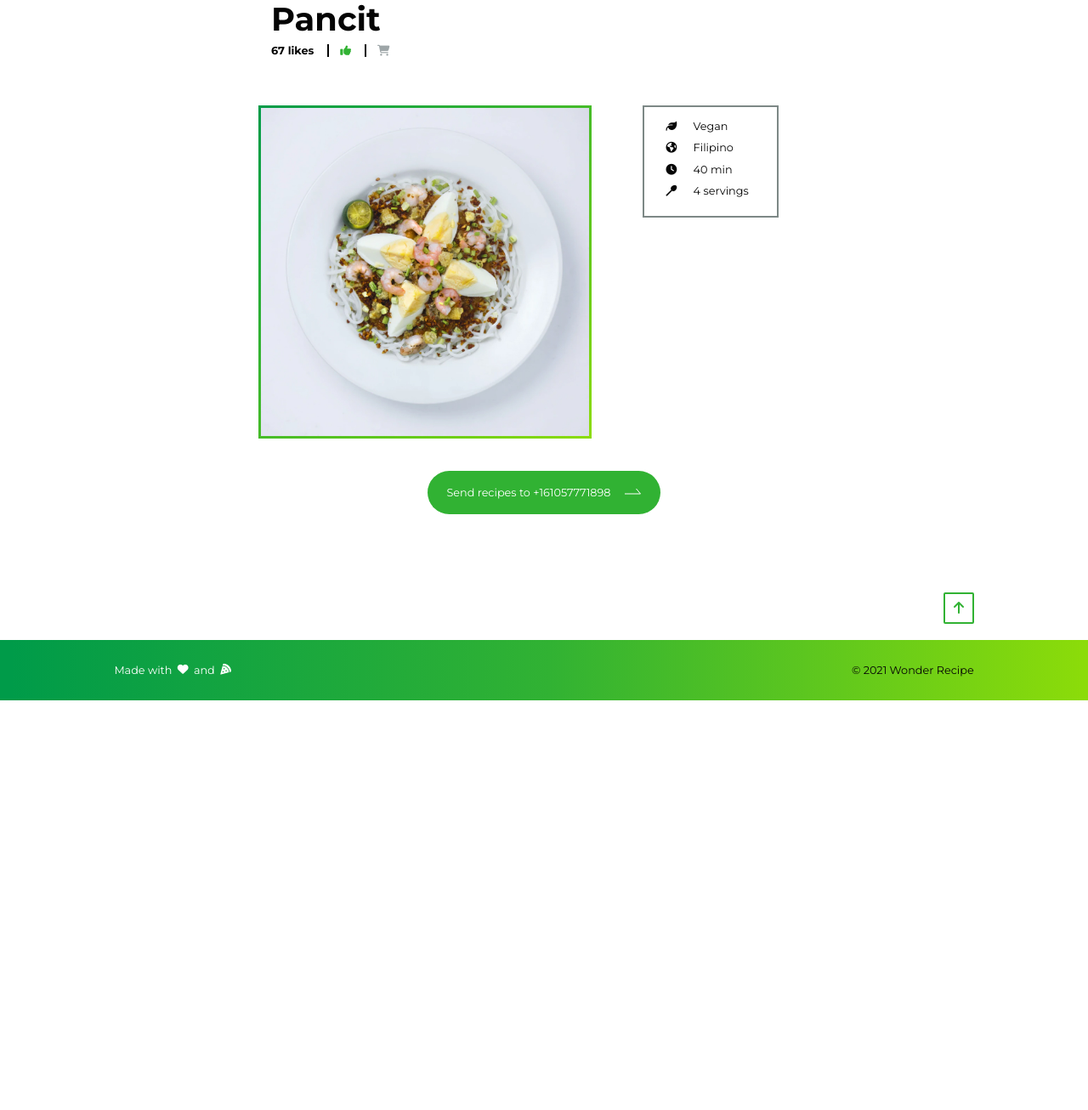
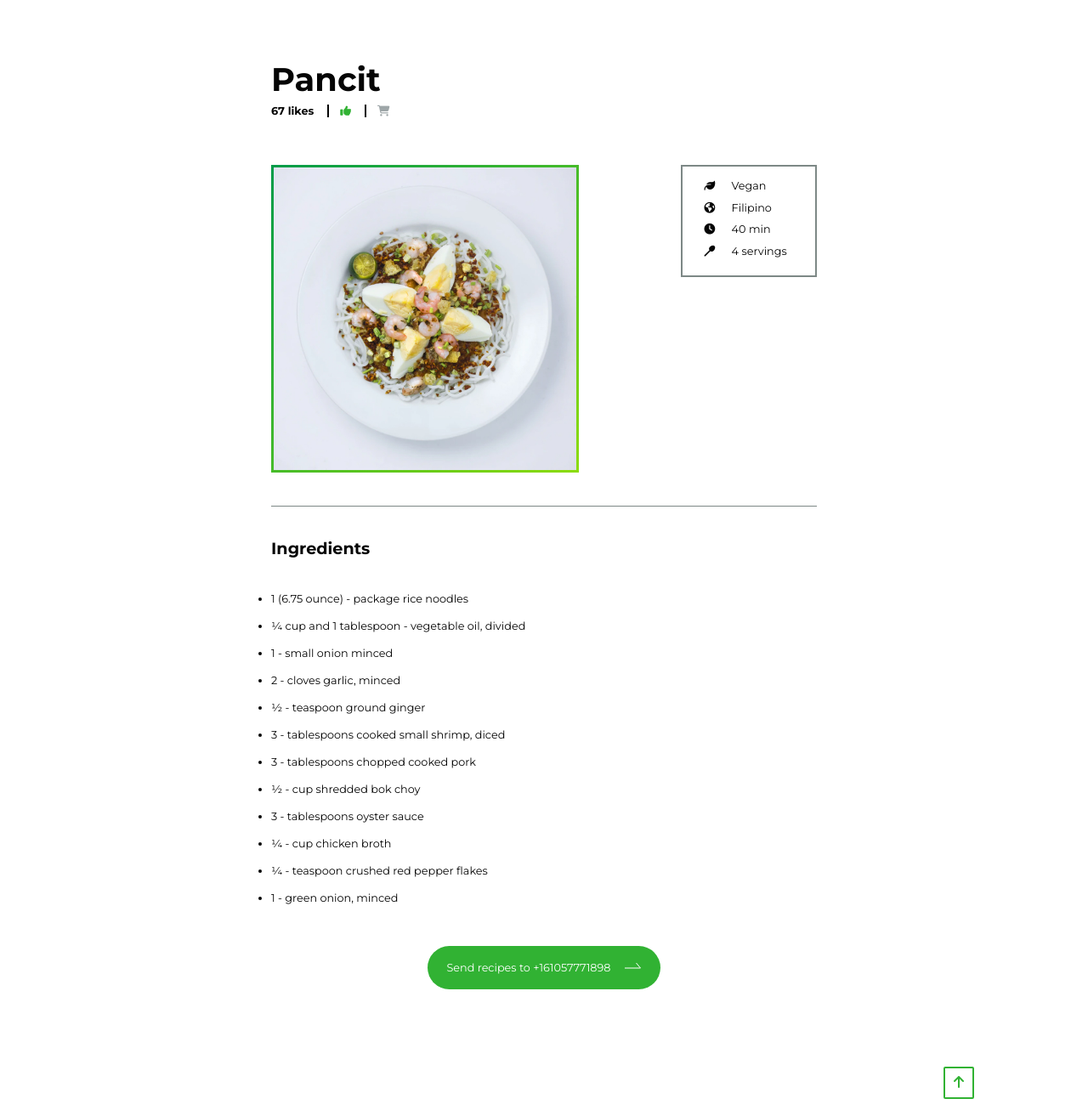
Before and after one commit to lawrencedovin/capstone-1-wonder-recipe, a Flask app: page /recipe_page in a window 1280 px wide. Shown: the part 67-1373 px from the top of the page at 85% size. Before the commit the page ends 891 px from the top, so only its background shows below. Run offline with Flask 2, Linux system fonts and the light colour scheme; some libraries are stand-ins or nearby versions.

Commit message:
updated ingredients section

```diff
--- a/wonder-recipe/static/css/styles.css
+++ b/wonder-recipe/static/css/styles.css
@@ -80,7 +80,6 @@ a:hover {
     top: 40%;
     z-index: -1; }
   .hero-container__caption {
-    color: #050505;
     font-size: 4.8rem;
     font-weight: 700;
     margin-top: 6.4rem; }
@@ -152,7 +151,6 @@ a:hover {
   .food-cards__img {
     border-radius: 2px; }
   .food-cards__food-name {
-    color: #050505;
     font-size: 1.6rem;
     font-weight: 600;
     margin-top: 1.6rem; }
@@ -211,8 +209,6 @@ a:hover {
       color: #fff; }
       .footer__text--made-with-icon {
         margin: auto .8rem; }
-    .footer__text--copyright {
-      color: #050505; }
 
 .user-lists__title {
   display: inline-block;
@@ -220,7 +216,6 @@ a:hover {
   .user-lists__title-container {
     text-align: center; }
   .user-lists__title-text {
-    color: #050505;
     font-size: 4.8rem;
     font-weight: 600; }
   .user-lists__title-underline {
@@ -240,9 +235,9 @@ a:hover {
     margin-left: 1.6rem; }
 
 .recipe-page__title {
-  color: #050505;
   font-size: 4.8rem;
-  font-weight: 700; }
+  font-weight: 700;
+  margin-top: 8.8rem; }
 
 .recipe-page__stats-item {
   display: inline-block;
@@ -267,9 +262,22 @@ a:hover {
   padding: 1.6rem;
   margin-bottom: 0;
   border: 2px solid #7D8886; }
-
-.fa-ul {
-  margin-bottom: 0; }
-  .fa-ul > li {
+  .recipe-page__info-container {
+    margin-bottom: 0; }
+  .recipe-page__info-text {
     padding-left: 1.6rem;
     padding-bottom: .8rem; }
+
+.recipe-page__separator {
+  height: 1px;
+  width: 100%;
+  margin: 4.8rem auto;
+  background: #7D8886; }
+
+.recipe-page__section-title {
+  font-size: 2.4rem;
+  font-weight: 700;
+  margin: 4.8rem auto; }
+
+.recipe-page__ingredients-text:not(:last-child) {
+  margin-bottom: 1.6rem; }
--- a/wonder-recipe/static/sass/_wonder-recipe.scss
+++ b/wonder-recipe/static/sass/_wonder-recipe.scss
@@ -56,7 +56,6 @@
     }
 
     &__caption {
-        color: $color-black;
         font-size: $font-size-large;
         font-weight: 700;
         margin-top: 6.4rem;
@@ -168,7 +167,6 @@
     }
 
     &__food-name{
-        color: $color-black;
         font-size: $font-size-small;
         font-weight: 600;
         margin-top: 1.6rem;
@@ -270,7 +268,6 @@
         }
 
         &--copyright {
-            color: $color-black;
         }
     }
 }
@@ -284,7 +281,6 @@
     }
 
     &-text {
-        color: $color-black;
         font-size: $font-size-large;
         font-weight: 600;
     }
@@ -316,9 +312,9 @@
 .recipe-page {
 
     &__title {
-        color: $color-black;
         font-size: $font-size-large;
         font-weight: 700;
+        margin-top: 8.8rem;
     }
 
     &__stats-item {
@@ -355,14 +351,33 @@
         padding: 1.6rem;
         margin-bottom: 0;
         border: 2px solid $color-gray;
+
+        &-container {
+            margin-bottom: 0;
+        }
+
+        &-text {
+            padding-left: 1.6rem;
+            padding-bottom: .8rem;
+        }
+    }
+
+    &__separator {
+        height: 1px;
+        width: 100%;
+        margin: 4.8rem auto;
+        background: $color-gray;
+    }
+
+    &__section-title {
+        font-size: $font-size-medium;
+        font-weight: 700;
+        margin: 4.8rem auto;
+    }
+
+    &__ingredients {
+        &-text:not(:last-child) {
+            margin-bottom: 1.6rem;
+        }
     }
 }
-
-.fa-ul {
-    margin-bottom: 0;
-
-    &>li {
-        padding-left: 1.6rem;
-        padding-bottom: .8rem;
-    }
-}
--- a/wonder-recipe/templates/components/recipe-page-content.html
+++ b/wonder-recipe/templates/components/recipe-page-content.html
@@ -16,19 +16,39 @@
             </li>
         </ul>
         <div class="row">
-            <div class="col-md-7 px-0">
+            <div class="col-md-7">
                 <img src="..\static\images\food\pancit.jpg" alt="" class="recipe-page__img img-fluid">
             </div>
-            <div class="col-md-5 mx-auto">
-                <div class="recipe-page__info mx-auto">
-                    <ul class="fa-ul">
-                        <li><i class="fa-li fas fa-leaf"></i>Vegan</li>
-                        <li><i class="fa-li fas fa-globe-americas"></i>Filipino</li>
-                        <li><i class="fa-li fas fa-clock"></i>40 min</li>
-                        <li><i class="fa-li fas fa-utensil-spoon"></i>4 servings</li>
+            <div class="col-md-5">
+                <div class="recipe-page__info ml-auto">
+                    <ul class="fa-ul recipe-page__info-container">
+                        <li class="recipe-page__info-text"><i class="fa-li fas fa-leaf"></i>Vegan</li>
+                        <li class="recipe-page__info-text"><i class="fa-li fas fa-globe-americas"></i>Filipino</li>
+                        <li class="recipe-page__info-text"><i class="fa-li fas fa-clock"></i>40 min</li>
+                        <li class="recipe-page__info-text"><i class="fa-li fas fa-utensil-spoon"></i>4 servings</li>
                     </ul>
                 </div>
             </div>
+        </div>
+        <div class="recipe-page__separator"></div>
+        <div class="recipe-page__ingredients">
+            <h2 class="recipe-page__section-title">
+                Ingredients
+            </h2>
+            <ul class="recipe-page__ingredients-container">
+                <li class="recipe-page__ingredients-text">1 (6.75 ounce) - package rice noodles</li>
+                <li class="recipe-page__ingredients-text">¼ cup and 1 tablespoon - vegetable oil, divided</li>
+                <li class="recipe-page__ingredients-text">1 - small onion minced</li>
+                <li class="recipe-page__ingredients-text">2 - cloves garlic, minced</li>
+                <li class="recipe-page__ingredients-text">½ - teaspoon ground ginger</li>
+                <li class="recipe-page__ingredients-text">3 - tablespoons cooked small shrimp, diced</li>
+                <li class="recipe-page__ingredients-text">3 - tablespoons chopped cooked pork</li>
+                <li class="recipe-page__ingredients-text">½ - cup shredded bok choy</li>
+                <li class="recipe-page__ingredients-text">3 - tablespoons oyster sauce</li>
+                <li class="recipe-page__ingredients-text">¼ - cup chicken broth</li>
+                <li class="recipe-page__ingredients-text">¼ - teaspoon crushed red pepper flakes</li>
+                <li class="recipe-page__ingredients-text">1 - green onion, minced</li>
+            </ul>
         </div>
       </div>
     </div>
```
